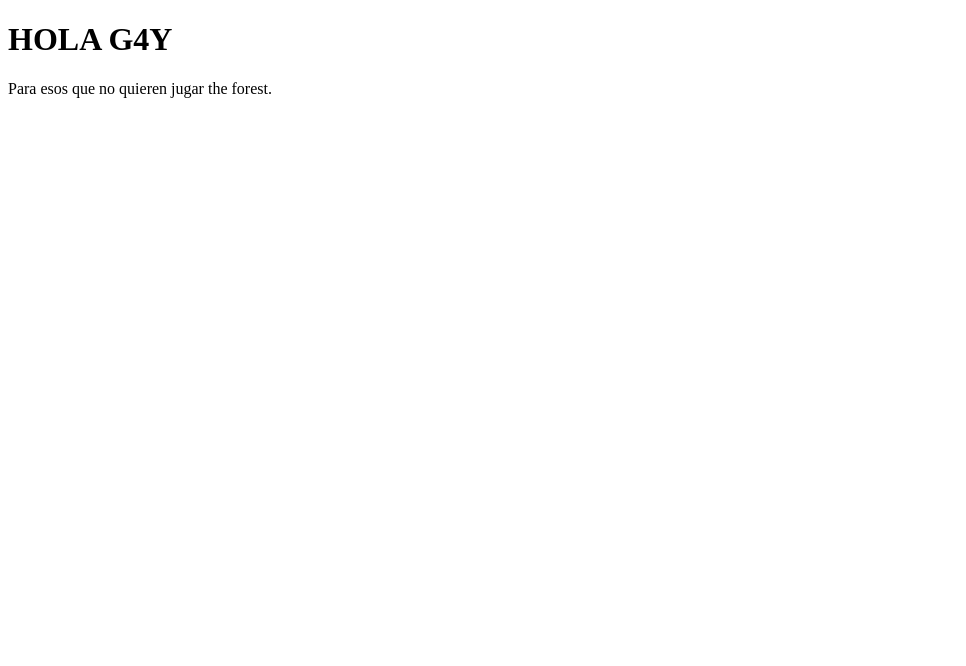
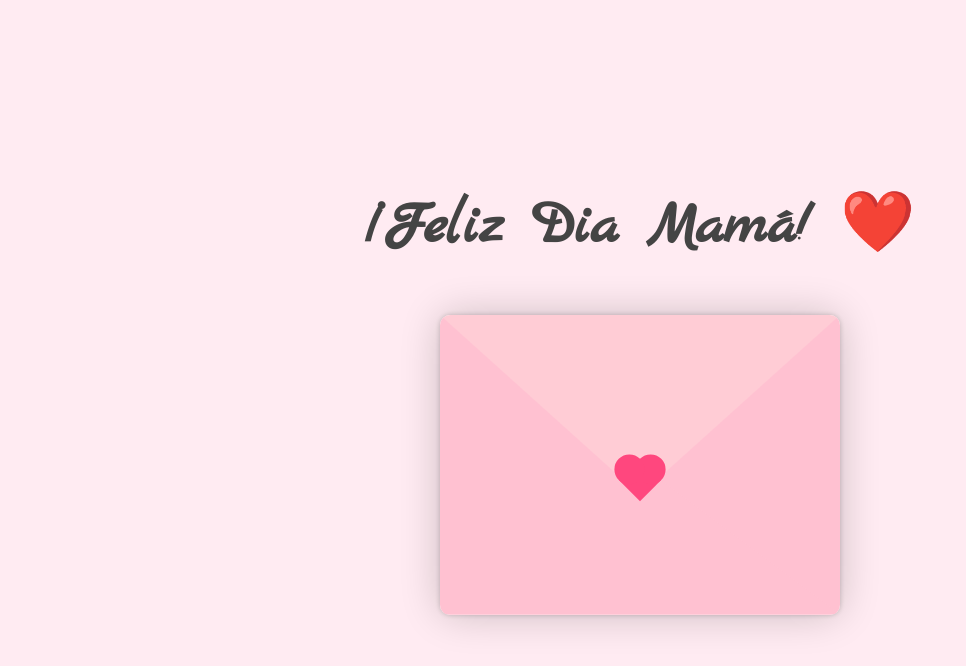
Before and after one commit to F-Z-R-2/mipaginatrollxd, a plain HTML site: page index.html in a window 1280 px wide. Shown: the whole page, without its empty margins (0-966 px from the left). Drawn offline with Linux system fonts and the light colour scheme.

Commit message:
Carta para mamá
mamá

```diff
--- a/index.html
+++ b/index.html
@@ -1,11 +1,34 @@
 <!DOCTYPE html>
-<html lang="es">
+<html lang="en">
 <head>
     <meta charset="UTF-8">
-    <title>Mi Primera Página</title>
+    <meta name="viewport" content="width=device-width, initial-scale=1.0">
+    <link rel="preconnect" href="https://fonts.googleapis.com">
+    <link rel="preconnect" href="https://fonts.gstatic.com" crossorigin>
+    <link href="https://fonts.googleapis.com/css2?family=Marck+Script&display=swap" rel="stylesheet">
+    <link rel="stylesheet" href="style.css">
+    <title>Carta para mamá</title>
 </head>
 <body>
-    <h1>HOLA G4Y</h1>
-    <p>Para esos que no quieren jugar the forest.</p>
+    <h1>¡Feliz Dia Mamá! ❤️</h1>
+    <div class="contenedor">
+        <div class="envoltura-sobre">
+            <div class="sobre">
+                <div class="carta">
+                    <div class="contenido">
+                        <strong>Querida Mamá</strong>
+                        <p>
+                            Hoy es <strong>Tu dia mamá</strong>, que nos enseñó con<em> amor</em>, la <em>paciencia</em> y sacrificio (como en las peliculas). Gracias, mamá, por ser refugio en los días difíciles, por cada sonrisa que nos regalaste aún en medio del cansancio y por tu fuerza que siempre nos inspira."<strong>te amo</strong>" en <strong>LED gigante</strong> Tu amor es el motor silencioso que impulsa nuestras vidas. Nada en este mundo se compara con tu entrega y tu corazón. Hoy y siempre, te honramos y te agradecemos por todo lo que eres. Gracias por hacer de mi vida una versión mejorada, sin errores (bueno, quizá con algunos, pero todos adorables). <br> <strong>Feliz Dia Mamá</strong>, mi <em>lugar seguro</em>. <br> Con mucho <strong>código</strong> (y <strong>amor</strong>), <br> Tu hijo  programador. <br> <span style="font-size: 0.9em; color: grey;">PD: Si esta carta fuera un programa, su salida sería:</span> <br> <code>"Gracias por darme la vida mamá, Te amo mucho mamá ❤️."</code>
+                        </p>
+                    </div>
+                </div>
+            </div>
+            <div class="corazon"></div>
+            <div class="solapa-derecha"></div>
+            <div class="solapa-izquierda"></div>
+        </div>
+    </div>
+    <!-- <script src="script_v2.js"></script> -->
+     <script src="script_v2.js"></script>
 </body>
 </html>
--- /dev/null
+++ b/script_v2.js
@@ -0,0 +1,31 @@
+const envoltura = document.querySelector(".envoltura-sobre");
+const carta = document.querySelector(".carta");
+
+document.addEventListener("click", (e) => {
+    if (e.target.matches(".sobre") ||
+        e.target.matches(".solapa-derecha") ||
+        e.target.matches(".solapa-izquierda") ||
+        e.target.matches(".corazon")) {
+        envoltura.classList.toggle("abierto");
+
+    } else if (e.target.matches(".sobre *")) {
+        if (!carta.classList.contains("abierta")) {
+            carta.classList.add("mostrar-carta");
+
+            setTimeout(() => {
+                carta.classList.remove("mostrar-carta");
+                carta.classList.add("abierta");
+            }, 500);
+            envoltura.classList.add("desactivar-sobre")
+        } else {
+            carta.classList.add("cerrando-carta");
+            envoltura.classList.remove("desactivar-sobre");
+
+            setTimeout(() => {
+                carta.classList.remove("cerrando-carta")
+                carta.classList.remove("abierta")
+            }, 500);
+        }
+
+    }
+})
--- /dev/null
+++ b/style.css
@@ -0,0 +1,221 @@
+* {
+    margin: 0;
+    padding: 0;
+    box-sizing: border-box;
+}
+
+:root {
+    --primario: #fff;
+    --fondo: #ffebf2;
+    --fondo-sobre: #ffe3ed;
+    --solapa-sobre: #ffccd5;
+    --cuerpo-sobre: #ffc1d1;
+    --sombra: rgba(0, 0, 0, 0.2);
+    --texto: #003049;
+    --corazon: #ff477e;
+}
+
+body {
+    background: var(--fondo);
+    display: flex;
+    align-items: center;
+    justify-content: center;
+    flex-direction: column;
+    height: 100vh;
+}
+
+h1 {
+    font-family: "Marck Script", serif;
+    text-align: center;
+    font-size: 60px;
+    margin-bottom: 50px;
+    color: #444;
+}
+
+.contenedor {
+    width: 400px;
+}
+
+.envoltura-sobre {
+    position: relative;
+    background-color: var(--fondo-sobre);
+    box-shadow: 0 0 40px var(--sombra);
+    border-radius: 15px;
+}
+
+.sobre {
+    position: relative;
+    width: 400px;
+    height: 300px;
+}
+
+.sobre::before {
+    content: "";
+    position: absolute;
+    top: 0;
+    left: 0;
+    right: 0;
+    z-index: 4;
+    border-top: 180px solid var(--solapa-sobre);
+    border-right: 200px solid transparent;
+    border-left: 200px solid transparent;
+    transform-origin: top;
+    transition: all 0.5s ease-in-out 0.7s;
+    border-radius: 10px;
+}
+
+.solapa-derecha {
+    position: absolute;
+    top: 0;
+    right: 0;
+    width: 100%;
+    height: 100%;
+    clip-path: polygon(100% 0, 0 100%, 100% 100%);
+    background-color: var(--cuerpo-sobre);
+    border-bottom-right-radius: 10px;
+    border-top-right-radius: 10px;
+    border-bottom-left-radius: 10px;
+}
+
+.solapa-izquierda {
+    position: absolute;
+    top: 0;
+    left: 0;
+    width: 100%;
+    height: 100%;
+    clip-path: polygon(0 0, 0 100%, 100% 100%);
+    background-color: var(--cuerpo-sobre);
+    border-top-left-radius: 10px;
+    border-bottom-left-radius: 10px;
+    border-bottom-right-radius: 10px;
+}
+
+.carta {
+    position: absolute;
+    bottom: 0;
+    width: 100%;
+    height: 100%;
+    background-color: var(--primario);
+    text-align: center;
+    box-shadow: 0 0 5px var(--sombra);
+    padding: 20px;
+    border-radius: 10px;
+    transition: transform .5s ease-in-out;
+}
+
+.contenido {
+    font-family: "Gill Sans", Calibri, sans-serif;
+    color: var(--texto);
+    text-align: left;
+    font-size: 12px;
+    border: 3px dotted var(--texto);
+    padding: 10px;
+    height: 100%;
+    line-height: 14px;
+    cursor: pointer;
+    overflow-Y: scroll;
+}
+
+.corazon {
+    position: absolute;
+    top: 50%;
+    left: 50%;
+    width: 30px;
+    height: 30px;
+    background-color: var(--corazon);
+    transform: translate(-50%,0) rotate(45deg);
+    transition: transform 0.5s ease-in-out 1s;
+    z-index: 999;
+    cursor: pointer;
+}
+
+.corazon::before,
+.corazon::after {
+    content: "";
+    position: absolute;
+    width: 30px;
+    height: 30px;
+    background-color: var(--corazon);
+    border-radius: 100%;
+
+}
+
+.corazon:before {
+    top: -15px;
+}
+
+.corazon:after {
+    right: 15px;
+}
+
+/*Agregar clases dinamicos*/
+.abierto .sobre::before {
+    transform: rotateX(180deg);
+    z-index: 0;
+}
+
+.abierto .corazon {
+    transform: rotate(90deg);
+    transition-delay: 0.4s;
+}
+
+.carta.mostrar-carta {
+    transform: translateY(-290px);
+    transition: transform .5s ease-in-out;
+}
+
+.carta.cerrando-carta {
+    transform: translateY(-290px);
+    transition: transform .5s ease-in-out;
+}
+
+.carta.abierta {
+    z-index: 10000;
+}
+
+.envoltura-sobre.desactivar-sobre .sobre::before {
+    pointer-events: none;
+}
+
+/*Scroll personalizado*/
+
+/*
+::-webkit-scrollbar {
+    width: 8px;
+}
+
+::-webkit-scrollbar-track {
+    background-color: transparent;
+}
+
+
+::-webkit-scrollbar-thumb {
+    background-color: var(--cuerpo-sobre);
+    border-radius: 4px;
+}
+
+
+::-webkit-scrollbar-thumb:hover {
+    background-color: var(--corazon);
+}
+*/
+
+/*Vista celular*/
+
+@media screen and (max-width:400px) {
+    .contenedor {
+        width: 300px;
+    }
+
+    .sobre {
+        width: 300px;
+        height: 250px;
+    }
+
+    .sobre::before {
+        border-top:150px solid var(--solapa-sobre) ;
+        border-right: 150px solid transparent;
+        border-left: 150px solid transparent;
+    }
+
+}
```
Also changed, not shown: script._v1.js (added, +34 -0 lines).
